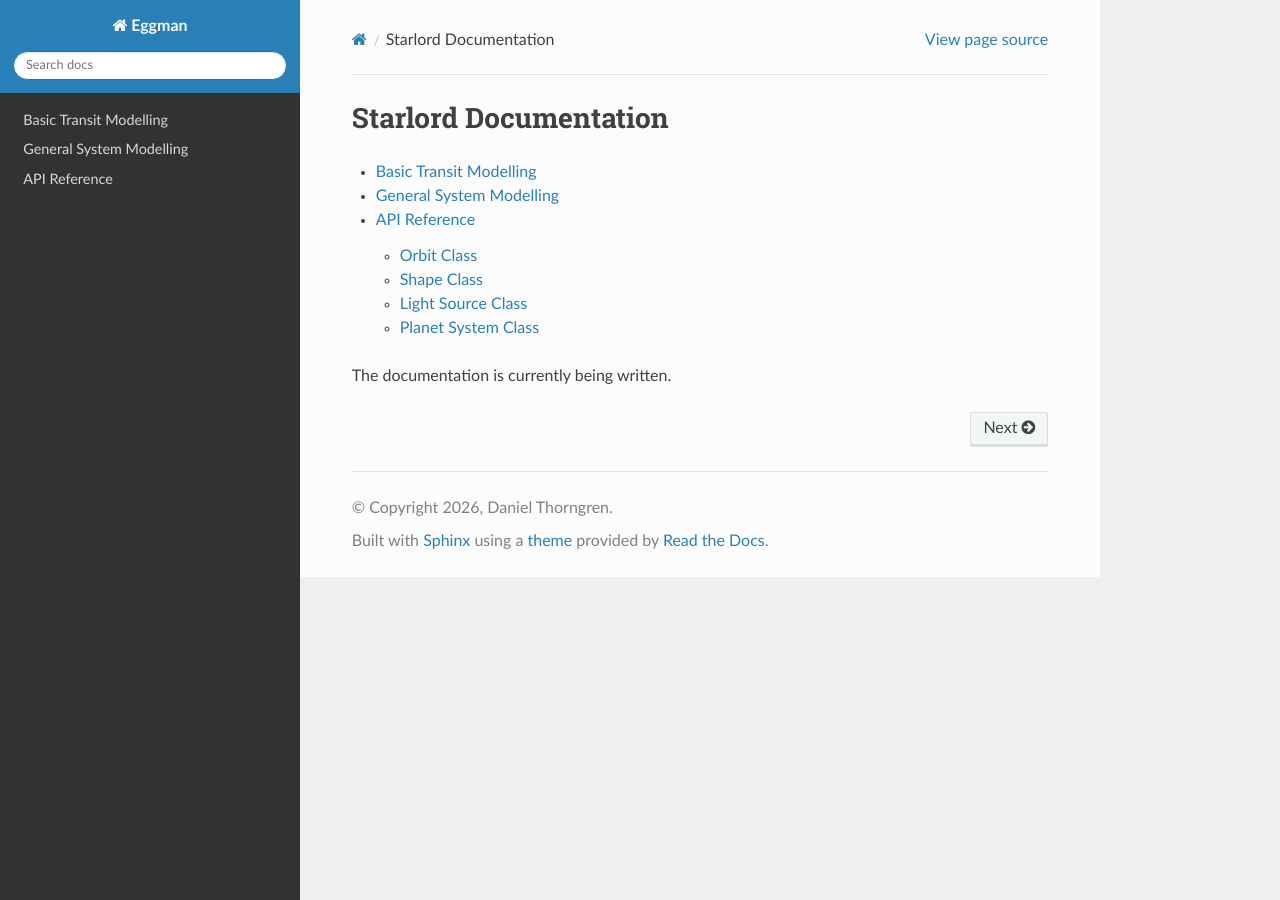
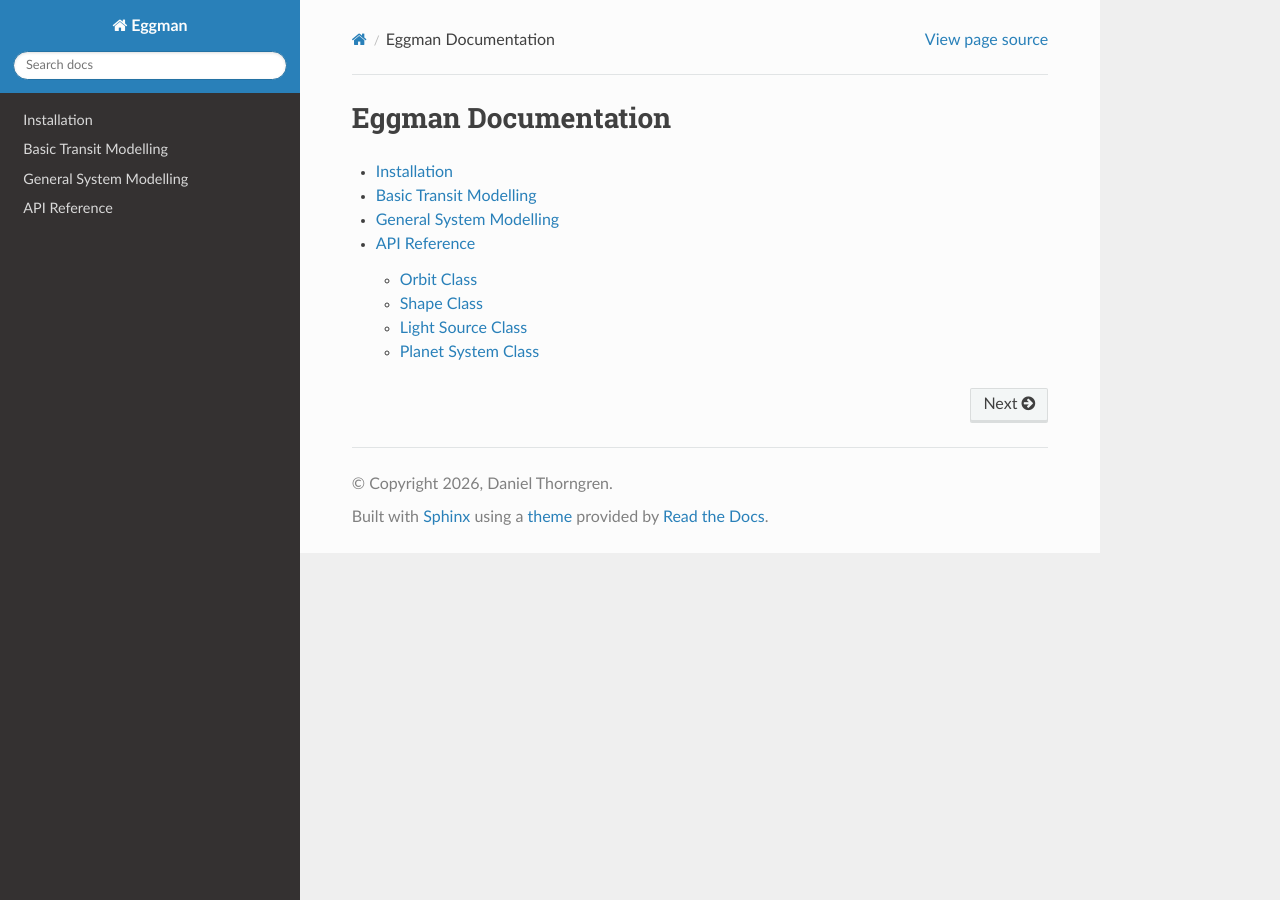
Before and after one commit to dpthorngren/Eggman, a Sphinx documentation site: the page built from docs/index.rst, in a window 1280 px wide. Built offline with Sphinx 7.4.7 and the Read the Docs theme 3.1.0, drawn with Linux system fonts in a browser that asks for light colours.

Commit message:
Added installation doc.

```diff
--- a/docs/index.rst
+++ b/docs/index.rst
@@ -1,11 +1,10 @@
-Starlord Documentation
+Eggman Documentation
 ======================
 
 .. toctree::
-   :maxdepth: 2
+    :maxdepth: 2
 
-   transits
-   system
-   ref/index
-
-The documentation is currently being written.
+    installation
+    transits
+    system
+    ref/index
```
Also changed, not shown: README.md (+1 -1 lines), docs/installation.rst (added, +20 -0 lines).
